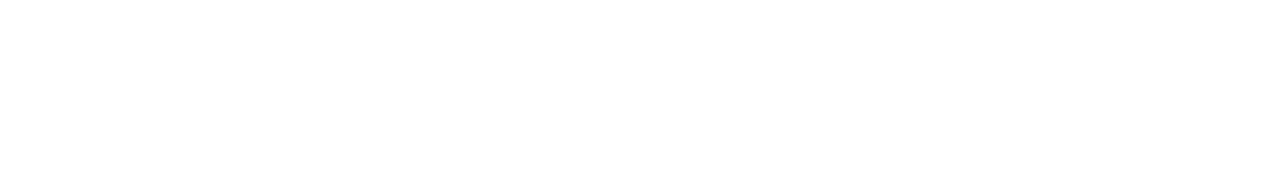
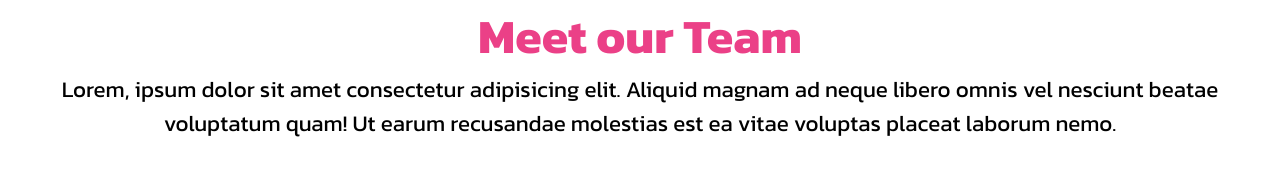
Before and after one commit to Mario-Marchio/html-css-float-cards, a plain HTML site: page index.html in a window 1280 px wide. Drawn offline with Linux system fonts and the light colour scheme.

Commit message:
header done

```diff
--- a/css/stile.css
+++ b/css/stile.css
@@ -3,3 +3,22 @@
     padding: 0;
     box-sizing: border-box;
 }
+
+body{
+    font-family: kanit, "comic sans";
+}
+h1{
+    color: rgb(235, 64, 135);
+    font-size: 3rem ;
+}
+p{
+    font-size: 1.4rem;
+    margin-bottom: 100px;
+}
+.text-alligner{
+    text-align: center;
+}
+.container{
+    max-width: 1200px;
+    margin: 0 auto;
+}
--- a/index.html
+++ b/index.html
@@ -5,9 +5,18 @@
     <meta http-equiv="X-UA-Compatible" content="IE=edge">
     <meta name="viewport" content="width=device-width, initial-scale=1.0">
     <link rel="stylesheet" href="css/stile.css">
+    <link href="https://fonts.googleapis.com/css?family=Kanit:100,100italic,200,200italic,300,300italic,regular,italic,500,500italic,600,600italic,700,700italic,800,800italic,900,900italic" rel="stylesheet" />
     <title>Document</title>
 </head>
 <body>
+    <div class="container">
+    <!--header-->
+        <header class="text-alligner">
+            <h1>Meet our Team</h1>
+            <p>Lorem, ipsum dolor sit amet consectetur adipisicing elit. Aliquid magnam ad neque libero omnis vel nesciunt beatae voluptatum quam! Ut earum recusandae molestias est ea vitae voluptas placeat laborum nemo.</p>
 
+
+        </header>
+    </div>
 </body>
 </html>
```
